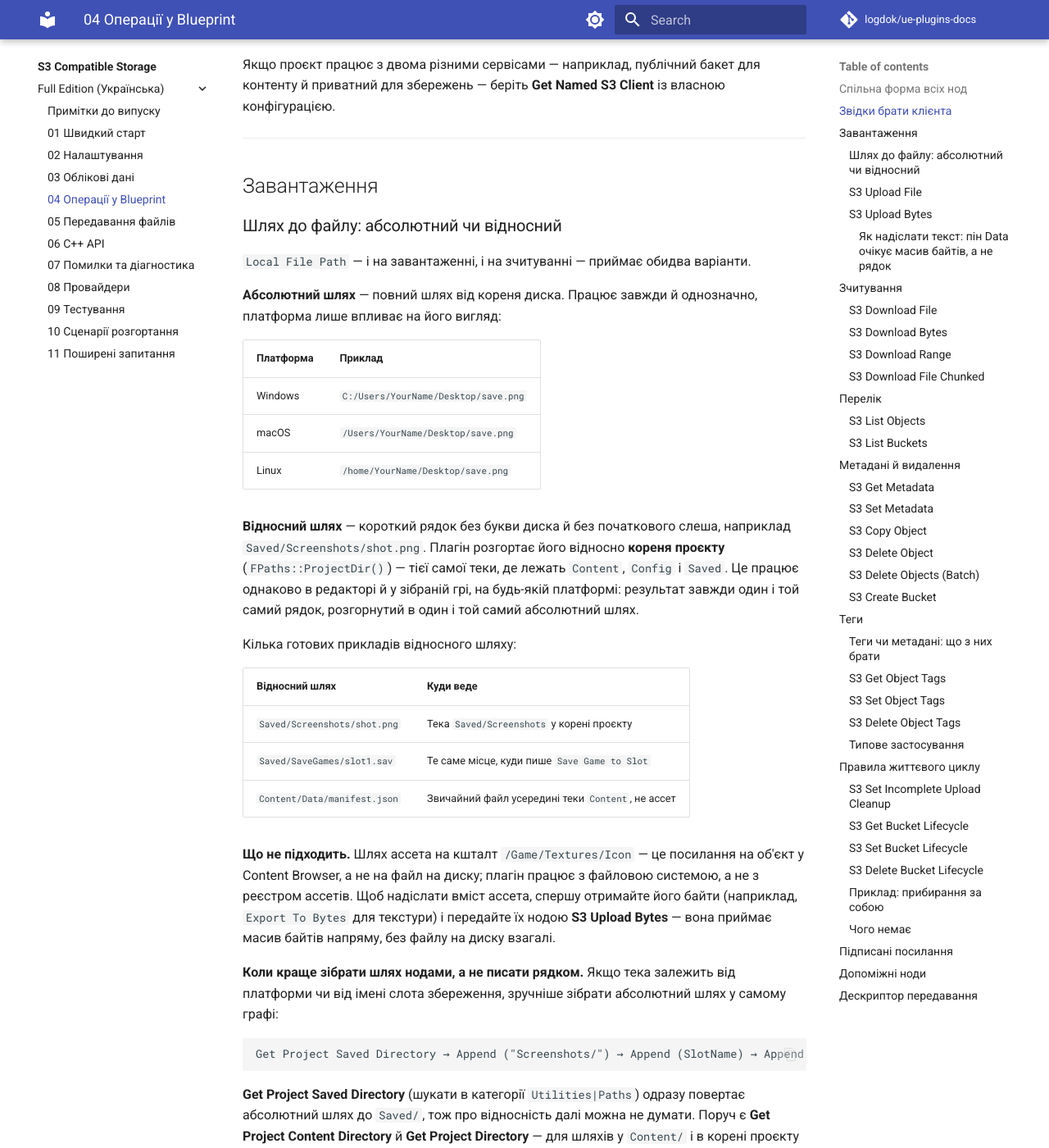
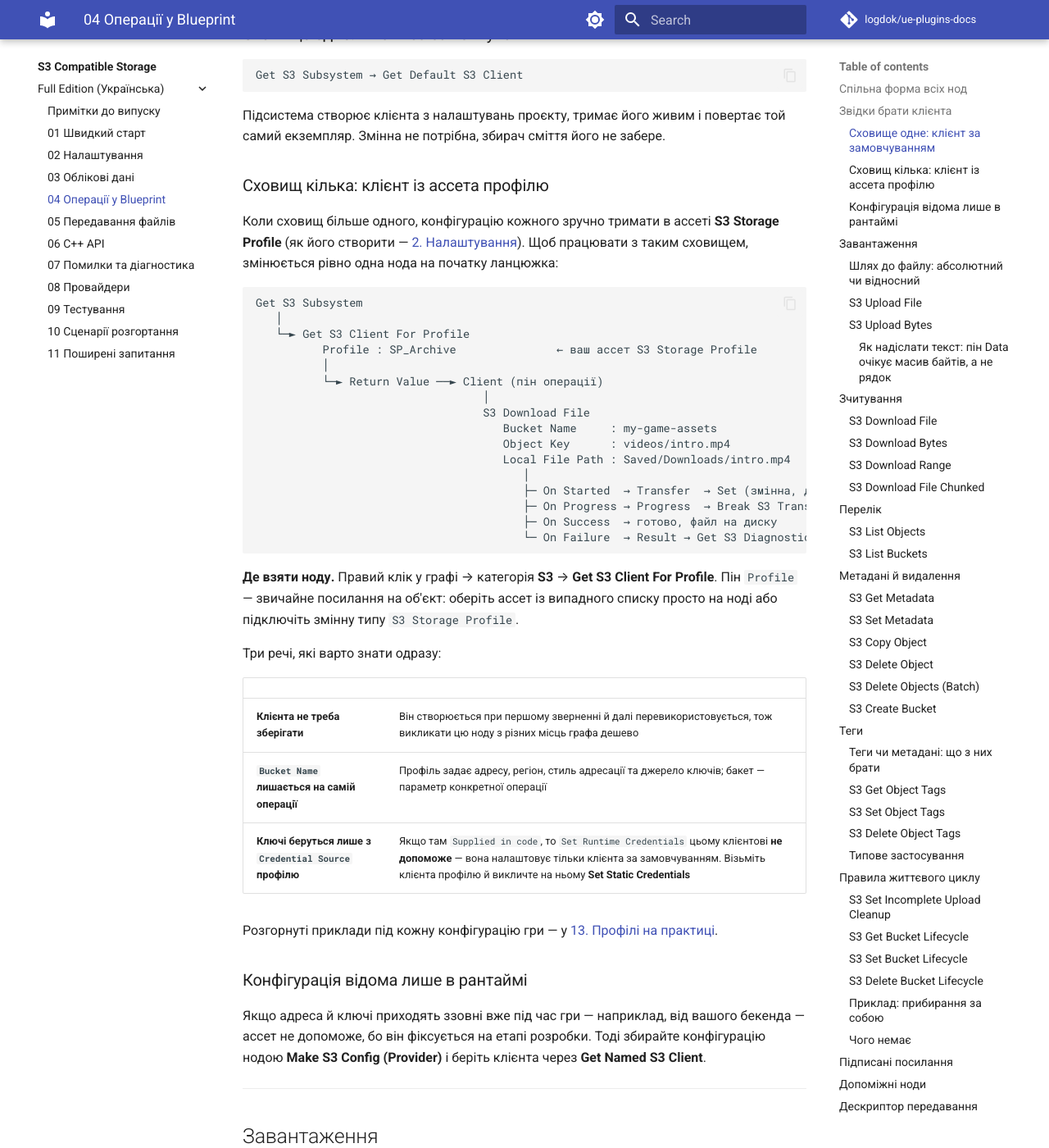
Before and after one commit to logdok/ue-plugins-docs, an MkDocs documentation site: the page built from docs/s3-compatible-storage/Full/uk/04-Blueprint-Operations.md, in a window 1280 px wide and 1400 px high, scrolled down 1142 px. Shown: the whole window at 82% size. Built offline with MkDocs 1.6.1 and Material for MkDocs 9.7.7, drawn with Linux system fonts in a browser that asks for light colours; comment, search, counter and statistics services are not loaded; some of the changed text lies outside the part shown.

Commit message:
Sync docs from HostS3@241d538

````diff
--- a/docs/s3-compatible-storage/Full/uk/04-Blueprint-Operations.md
+++ b/docs/s3-compatible-storage/Full/uk/04-Blueprint-Operations.md
@@ -31,6 +31,11 @@
 
 ## Звідки брати клієнта
 
+Клієнт — це перший пін кожної операції, і взяти його можна трьома способами. Різниця лише в
+тому, звідки береться конфігурація.
+
+### Сховище одне: клієнт за замовчуванням
+
 ```
 Get S3 Subsystem → Get Default S3 Client
 ```
@@ -38,8 +43,51 @@ Get S3 Subsystem → Get Default S3 Client
 Підсистема створює клієнта з налаштувань проєкту, тримає його живим і повертає той самий
 екземпляр. Змінна не потрібна, збирач сміття його не забере.
 
-Якщо проєкт працює з двома різними сервісами — наприклад, публічний бакет для контенту й
-приватний для збережень — беріть **Get Named S3 Client** із власною конфігурацією.
+### Сховищ кілька: клієнт із ассета профілю
+
+Коли сховищ більше одного, конфігурацію кожного зручно тримати в ассеті **S3 Storage
+Profile** (як його створити — [2. Налаштування](02-Configuration.md#кілька-сховищ-профілі-як-ассети)).
+Щоб працювати з таким сховищем, змінюється рівно одна нода на початку ланцюжка:
+
+```
+Get S3 Subsystem
+   │
+   └─► Get S3 Client For Profile
+          Profile : SP_Archive               ← ваш ассет S3 Storage Profile
+          │
+          └─► Return Value ──► Client (пін операції)
+                                  │
+                                  S3 Download File
+                                     Bucket Name     : my-game-assets
+                                     Object Key      : videos/intro.mp4
+                                     Local File Path : Saved/Downloads/intro.mp4
+                                        │
+                                        ├─ On Started  → Transfer  → Set (змінна, для Cancel)
+                                        ├─ On Progress → Progress  → Break S3 Transfer Progress
+                                        ├─ On Success  → готово, файл на диску
+                                        └─ On Failure  → Result → Get S3 Diagnostic Hint
+```
+
+**Де взяти ноду.** Правий клік у графі → категорія **S3** → **Get S3 Client For Profile**.
+Пін `Profile` — звичайне посилання на об'єкт: оберіть ассет із випадного списку просто на
+ноді або підключіть змінну типу `S3 Storage Profile`.
+
+Три речі, які варто знати одразу:
+
+| | |
+|---|---|
+| **Клієнта не треба зберігати** | Він створюється при першому зверненні й далі перевикористовується, тож викликати цю ноду з різних місць графа дешево |
+| **`Bucket Name` лишається на самій операції** | Профіль задає адресу, регіон, стиль адресації та джерело ключів; бакет — параметр конкретної операції |
+| **Ключі беруться лише з `Credential Source` профілю** | Якщо там `Supplied in code`, то `Set Runtime Credentials` цьому клієнтові **не допоможе** — вона налаштовує тільки клієнта за замовчуванням. Візьміть клієнта профілю й викличте на ньому **Set Static Credentials** |
+
+Розгорнуті приклади під кожну конфігурацію гри — у
+[13. Профілі на практиці](13-Profile-Scenarios.md).
+
+### Конфігурація відома лише в рантаймі
+
+Якщо адреса й ключі приходять ззовні вже під час гри — наприклад, від вашого бекенда —
+ассет не допоможе, бо він фіксується на етапі розробки. Тоді збирайте конфігурацію нодою
+**Make S3 Config (Provider)** і беріть клієнта через **Get Named S3 Client**.
 
 ---
 
````
Also changed, not shown: docs/s3-compatible-storage/index.md (+1 -1 lines).
